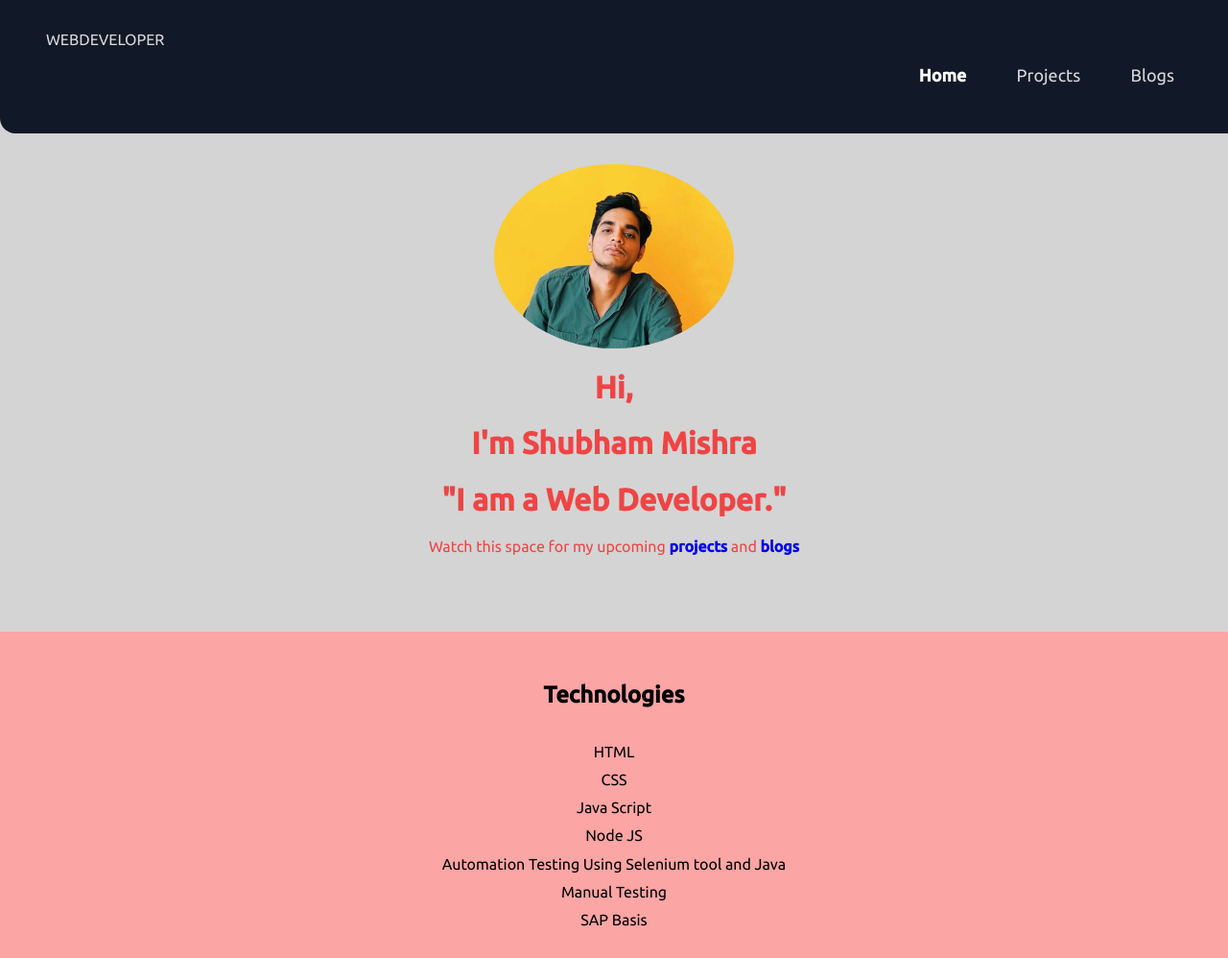
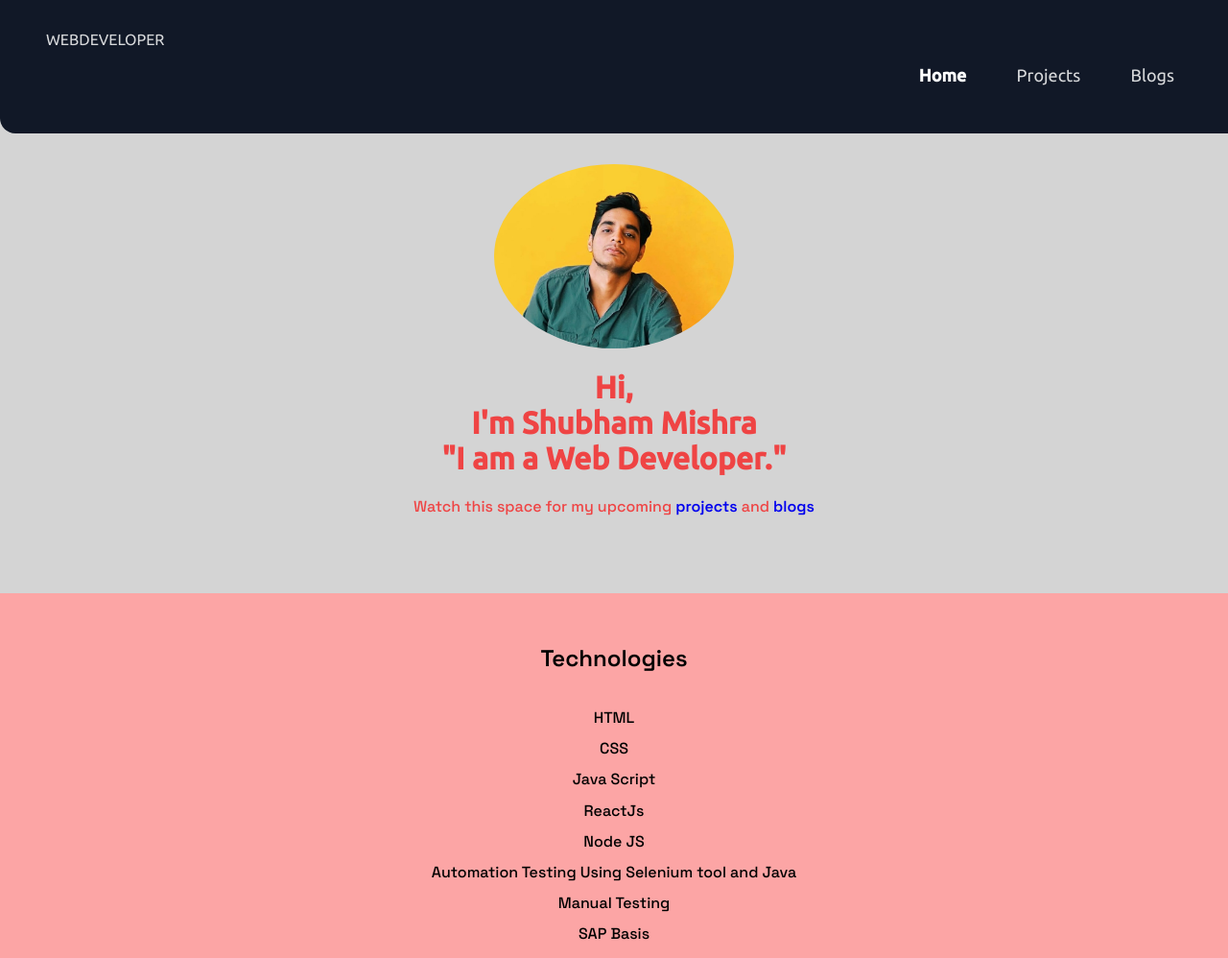
Before and after one commit to imshubham-mishra/portfolio-site, a plain HTML site: page index.html in a window 1280 px wide. Shown: the top 998 px of the page at 96% size. Drawn offline with Linux system fonts and the light colour scheme.

Commit message:
updated style

```diff
--- a/index.html
+++ b/index.html
@@ -24,10 +24,10 @@
     </nav>
     <header class="image">
         <img class="my-img" src="images\my img.jpg" />
-        <h1 style="text-align:initial t"> Hi,</h1>
-        <h1>I'm Shubham Mishra</h1>
-        <h1>"I am a Web Developer."</h1>
-        <p>Watch this space for my upcoming<strong><a style="text-decoration: none;" href="projects.html">
+        <h1 style="text-align:initial t"> Hi,
+        <br>I'm Shubham Mishra
+       <br> "I am a Web Developer."</h1>
+        <p style="font-family: 'Space Grotesk', sans-serif;" style="font-weight: bolder;">Watch this space for my upcoming<strong><a style="text-decoration: none;" href="projects.html">
                     projects</a></strong> and <strong><a style="text-decoration: none;" style="font-color: #111827;"
                     href="blogs.html">blogs</a></strong> </p>
     </header>
@@ -39,6 +39,7 @@
                 <li class="text">HTML</li>
                 <li class="text">CSS</li>
                 <li class="text">Java Script</li>
+                <li class="text">ReactJs</li>
                 <li class="text">Node JS</li>
                 <li class="text">Automation Testing Using Selenium tool and Java</li>
                 <li class="text">Manual Testing</li>
--- a/styles.css
+++ b/styles.css
@@ -1,5 +1,5 @@
 @import url('https://fonts.googleapis.com/css2?family=PT+Serif:wght@400;700&family=Ubuntu:wght@400;500&display=swap');
-
+@import url('https://fonts.googleapis.com/css2?family=Space+Grotesk:wght@500;600&display=swap');
 :root {
     --primary-color: #111827;
     --red-color: #EF4444;
@@ -34,6 +34,7 @@ body {
 
 .section {
     text-align: center;
+    font-family: 'Space Grotesk', sans-serif;
 }
 
 .section .primary-link {
@@ -112,8 +113,7 @@ body {
     text-align: center;
     margin-top: 2rem;
     padding-left: 1rem;
-    /* padding-inline-start: 0px; */
-    /* text-align: center; */
+    font-family: 'Space Grotesk', sans-serif;
 }
 
 .footer {
```
